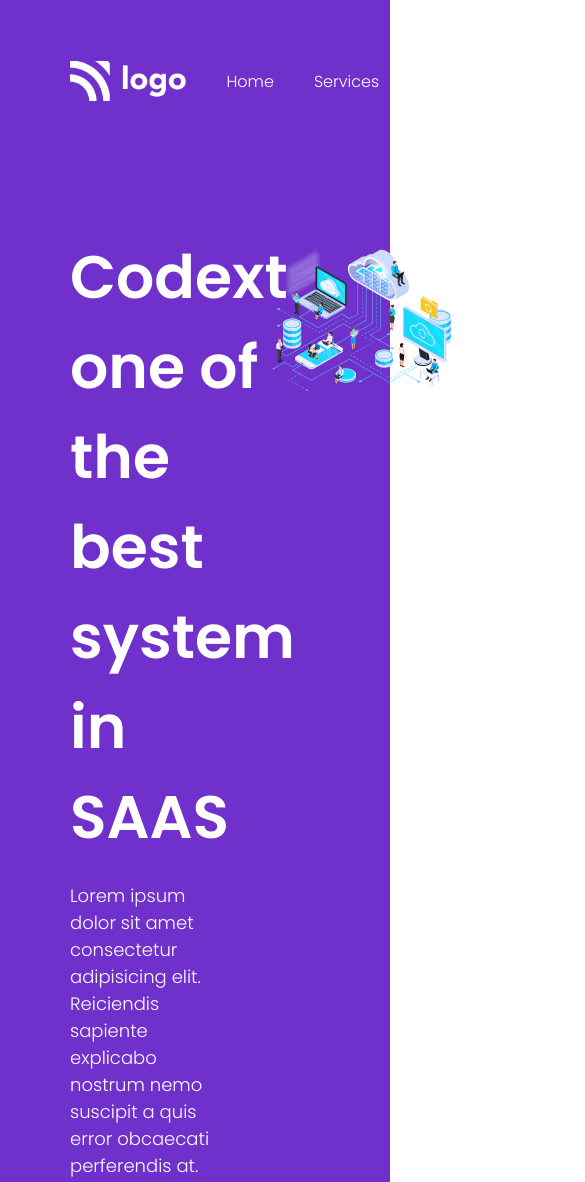
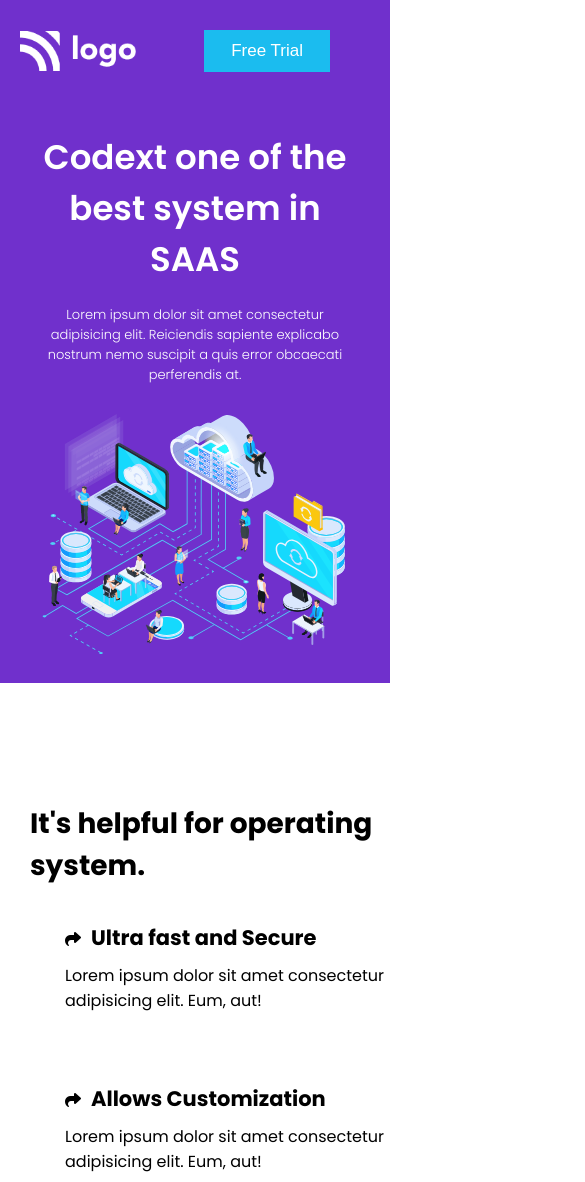
Before and after one commit to HeyRintu/Project-13, a plain HTML site: page index.html in a window 390 px wide. Shown: the top 1182 px of the page, 585 px wide, since content can reach past the window. Drawn offline with nearby package versions, Linux system fonts and the light colour scheme.

Commit message:
responsive add, ready to publish

```diff
--- a/style.css
+++ b/style.css
@@ -176,3 +176,72 @@ body {
     color: white;
     border-radius: 20px;
 }
+
+/* Media Query */
+
+@media screen and (max-width:1080px) {
+    .sec1div h1 {
+        font-size: 40px;
+    }
+    .sec1div p {
+        font-size: 16px;
+    }
+
+}
+@media screen and (max-width:876px) {
+    .item {
+        display: none ;
+    }
+    .Section-1 {
+        display: flex;
+        flex-direction: column;
+    }
+    .sec1div {
+        text-align: center;
+        width: 100%;
+    }
+    .sec1div p {
+        width: 100%;
+    }
+    .crp1 img {
+        width: 100%;
+    }
+    .start-heading {
+        display: flex;
+        flex-direction: column-reverse;
+    }
+    .head1 img,
+    .head2,
+    .head-text,
+    .listitem {
+        width: 100%;
+    }
+    .imgbox {
+        flex-wrap: wrap;
+    }
+
+
+}
+@media screen and (max-width:556px) {
+    .Section-1,
+    .start-heading {
+        margin: 20px;
+    }
+    .sec1div h1{
+        font-size: 34px;
+    }
+    .sec1div p {
+        font-size: 13px;
+    }
+    .head2 .head-text,
+    .h-text {
+        font-size: 28px;
+    }
+    .logo {
+        height: 40px;
+    }
+    .navbar {
+        margin: 0 5px;
+    padding: 30px 5px ;
+    }
+}
```
Also changed, not shown: ss/mob.jpg (added), ss/tab.jpg (added), 1 other file.
